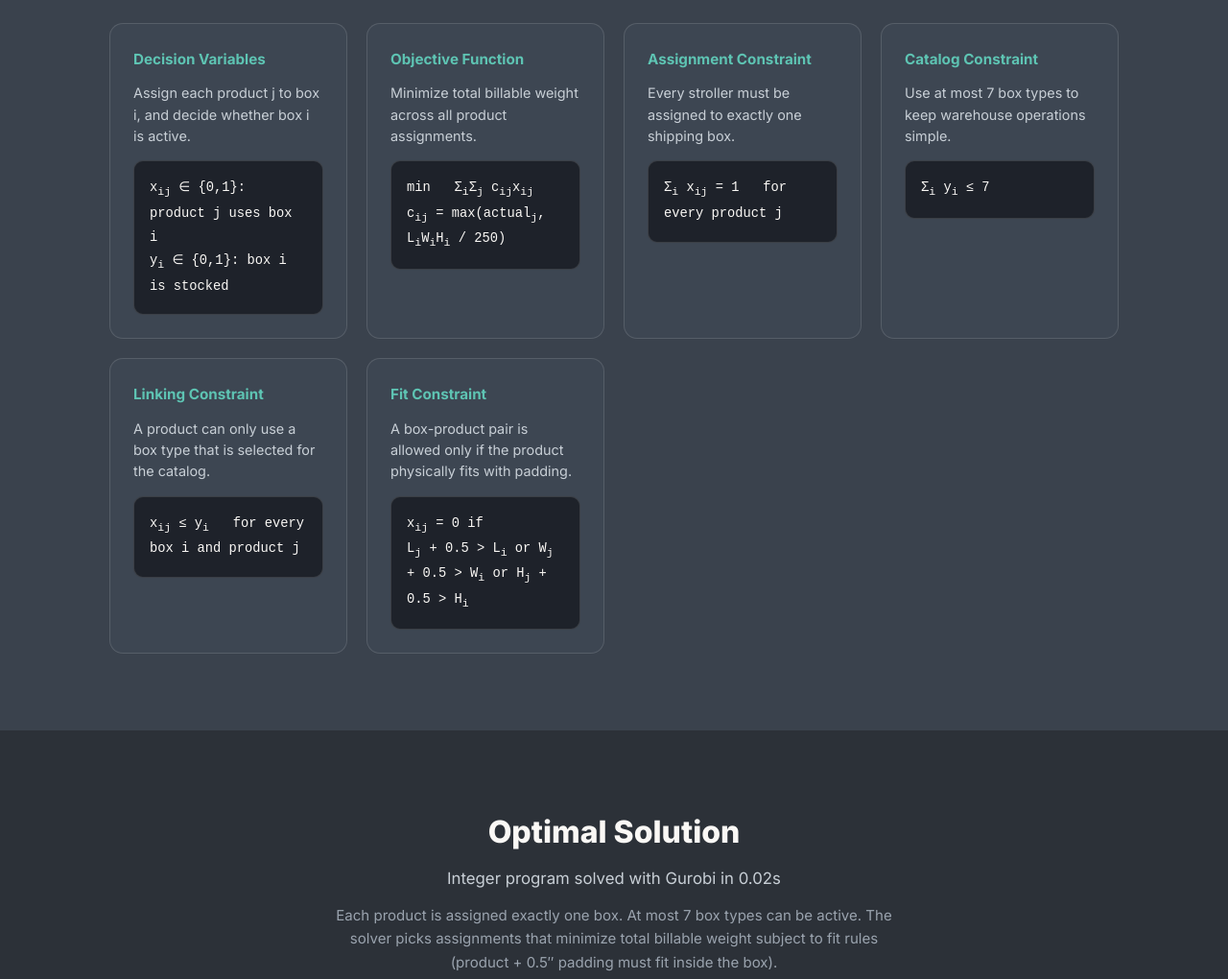
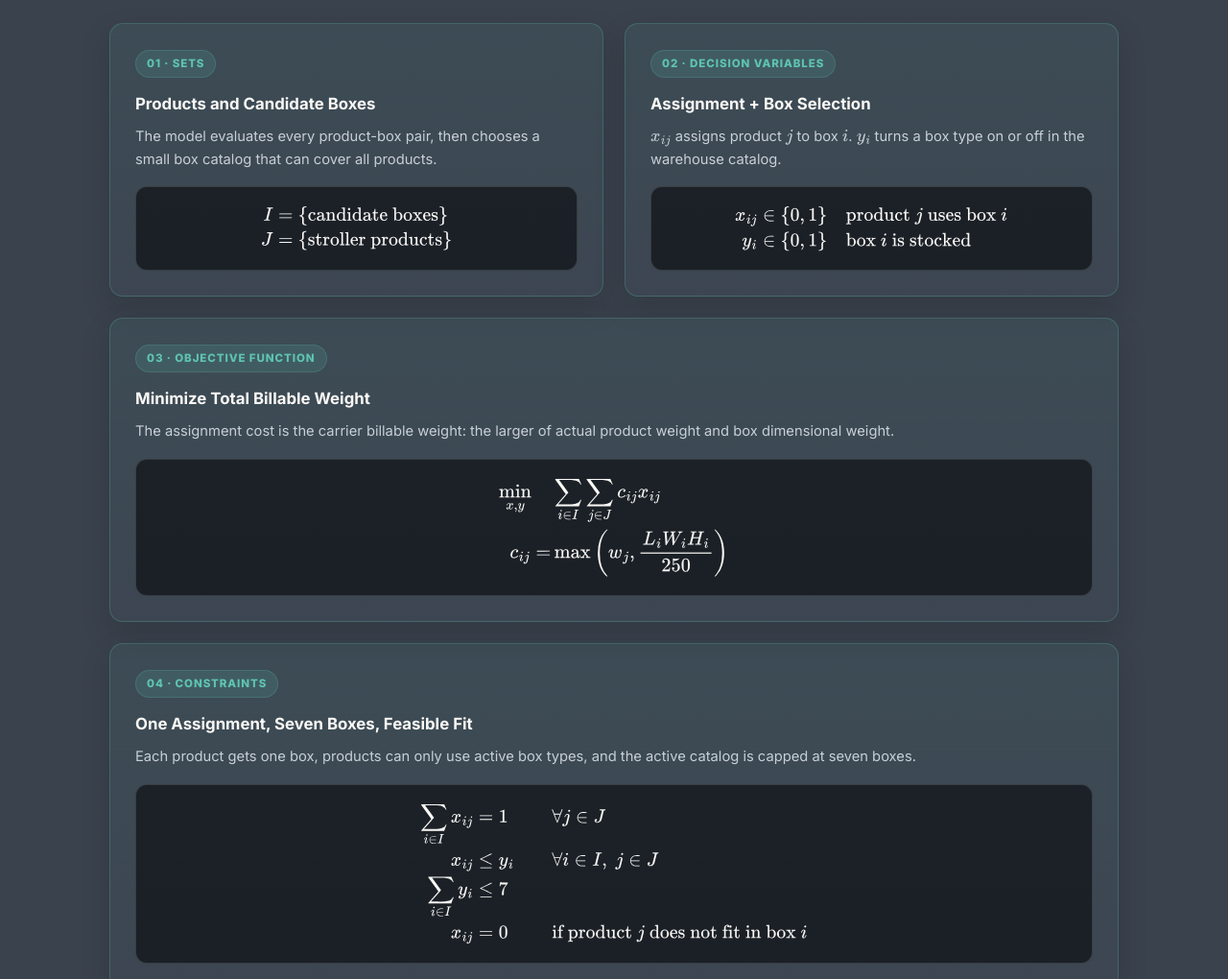
Before and after one commit to daniel-kang-vs/stroller-box-optimization, a plain HTML site: page docs/index.html in a window 1280 px wide. Shown: the part 2460-3480 px from the top of the page at 96% size. Drawn offline with nearby package versions, Linux system fonts and the light colour scheme.

Commit message:
Format optimization model with LaTeX panels.
Co-authored-by: Cursor <cursoragent@cursor.com>

```diff
--- a/docs/index.html
+++ b/docs/index.html
@@ -6,6 +6,13 @@
   <title>BabyShip Packaging Optimization</title>
   <link rel="stylesheet" href="style.css?v=4" />
   <link href="https://fonts.googleapis.com/css2?family=Inter:wght@400;500;600;700;800&display=swap" rel="stylesheet" />
+  <script>
+    window.MathJax = {
+      tex: { inlineMath: [['\\(', '\\)']], displayMath: [['\\[', '\\]']] },
+      svg: { fontCache: 'global' }
+    };
+  </script>
+  <script defer src="https://cdn.jsdelivr.net/npm/mathjax@3/es5/tex-svg.js"></script>
   <script src="https://cdn.jsdelivr.net/npm/chart.js@4.4.4/dist/chart.umd.min.js"></script>
 </head>
 <body>
@@ -87,52 +94,62 @@
       box catalog to <strong>7 box types</strong>.
     </p>
 
-    <div class="formulation-grid">
-      <article class="formula-card">
-        <h3>Decision Variables</h3>
-        <p class="formula-text">Assign each product j to box i, and decide whether box i is active.</p>
-        <div class="math-block">
-          x<sub>ij</sub> &in; {0,1}: product j uses box i<br/>
-          y<sub>i</sub> &in; {0,1}: box i is stocked
+    <div class="math-layout">
+      <article class="math-panel">
+        <span class="math-label">01 · Sets</span>
+        <h3>Products and Candidate Boxes</h3>
+        <p>The model evaluates every product-box pair, then chooses a small box catalog that can cover all products.</p>
+        <div class="math-display">
+          \[
+          \begin{aligned}
+          I &amp;= \{\text{candidate boxes}\} \\
+          J &amp;= \{\text{stroller products}\}
+          \end{aligned}
+          \]
         </div>
       </article>
 
-      <article class="formula-card">
-        <h3>Objective Function</h3>
-        <p class="formula-text">Minimize total billable weight across all product assignments.</p>
-        <div class="math-block">
-          min &nbsp; &Sigma;<sub>i</sub>&Sigma;<sub>j</sub>
-          c<sub>ij</sub>x<sub>ij</sub><br/>
-          c<sub>ij</sub> = max(actual<sub>j</sub>, L<sub>i</sub>W<sub>i</sub>H<sub>i</sub> / 250)
+      <article class="math-panel">
+        <span class="math-label">02 · Decision Variables</span>
+        <h3>Assignment + Box Selection</h3>
+        <p>\(x_{ij}\) assigns product \(j\) to box \(i\). \(y_i\) turns a box type on or off in the warehouse catalog.</p>
+        <div class="math-display">
+          \[
+          \begin{aligned}
+          x_{ij} &amp;\in \{0,1\} \quad \text{product } j \text{ uses box } i \\
+          y_i &amp;\in \{0,1\} \quad \text{box } i \text{ is stocked}
+          \end{aligned}
+          \]
         </div>
       </article>
 
-      <article class="formula-card">
-        <h3>Assignment Constraint</h3>
-        <p class="formula-text">Every stroller must be assigned to exactly one shipping box.</p>
-        <div class="math-block">&Sigma;<sub>i</sub> x<sub>ij</sub> = 1 &nbsp; for every product j</div>
+      <article class="math-panel math-panel-wide">
+        <span class="math-label">03 · Objective Function</span>
+        <h3>Minimize Total Billable Weight</h3>
+        <p>The assignment cost is the carrier billable weight: the larger of actual product weight and box dimensional weight.</p>
+        <div class="math-display math-display-large">
+          \[
+          \begin{aligned}
+          \min_{x,y} \quad &amp; \sum_{i \in I}\sum_{j \in J} c_{ij}x_{ij} \\
+          c_{ij} = &amp; \max\left(w_j,\frac{L_i W_i H_i}{250}\right)
+          \end{aligned}
+          \]
+        </div>
       </article>
 
-      <article class="formula-card">
-        <h3>Catalog Constraint</h3>
-        <p class="formula-text">Use at most 7 box types to keep warehouse operations simple.</p>
-        <div class="math-block">&Sigma;<sub>i</sub> y<sub>i</sub> &le; 7</div>
-      </article>
-
-      <article class="formula-card">
-        <h3>Linking Constraint</h3>
-        <p class="formula-text">A product can only use a box type that is selected for the catalog.</p>
-        <div class="math-block">x<sub>ij</sub> &le; y<sub>i</sub> &nbsp; for every box i and product j</div>
-      </article>
-
-      <article class="formula-card">
-        <h3>Fit Constraint</h3>
-        <p class="formula-text">A box-product pair is allowed only if the product physically fits with padding.</p>
-        <div class="math-block">
-          x<sub>ij</sub> = 0 if<br/>
-          L<sub>j</sub> + 0.5 &gt; L<sub>i</sub> or
-          W<sub>j</sub> + 0.5 &gt; W<sub>i</sub> or
-          H<sub>j</sub> + 0.5 &gt; H<sub>i</sub>
+      <article class="math-panel math-panel-wide">
+        <span class="math-label">04 · Constraints</span>
+        <h3>One Assignment, Seven Boxes, Feasible Fit</h3>
+        <p>Each product gets one box, products can only use active box types, and the active catalog is capped at seven boxes.</p>
+        <div class="math-display">
+          \[
+          \begin{aligned}
+          \sum_{i \in I} x_{ij} &amp;= 1 &amp;&amp; \forall j \in J \\
+          x_{ij} &amp;\le y_i &amp;&amp; \forall i \in I,\; j \in J \\
+          \sum_{i \in I} y_i &amp;\le 7 \\
+          x_{ij} &amp;= 0 &amp;&amp; \text{if product } j \text{ does not fit in box } i
+          \end{aligned}
+          \]
         </div>
       </article>
     </div>
--- a/docs/style.css
+++ b/docs/style.css
@@ -259,12 +259,27 @@ tr:hover td { background: rgba(94,196,179,0.06); }
 .formula p { color: var(--text-body); font-size: .92rem; margin-bottom: 6px; line-height: 1.65; }
 .formula p strong { color: var(--text); }
 .formula-note { font-style: italic; font-size: .82rem !important; opacity: .7; }
-.formula-text { color: var(--text-body); font-size: .9rem; line-height: 1.55; margin-bottom: 14px; }
-.math-block {
-  background: rgba(18,22,27,0.72); border: 1px solid var(--border); border-radius: 10px;
-  padding: 16px; color: var(--text); font-family: 'SF Mono', 'Fira Code', monospace;
-  font-size: .86rem; line-height: 1.8; overflow-x: auto;
+.math-layout { display: grid; grid-template-columns: repeat(2, minmax(0, 1fr)); gap: 22px; }
+.math-panel {
+  background: linear-gradient(180deg, rgba(94,196,179,0.08), rgba(61,70,82,0.96));
+  border: 1px solid rgba(94,196,179,0.24); border-radius: var(--radius);
+  padding: 26px; box-shadow: 0 12px 32px rgba(0,0,0,0.14);
 }
+.math-panel-wide { grid-column: 1 / -1; }
+.math-label {
+  display: inline-block; color: var(--accent); background: var(--tint-teal);
+  border: 1px solid rgba(94,196,179,0.2); border-radius: 999px;
+  padding: 4px 11px; font-size: .72rem; font-weight: 800;
+  letter-spacing: .08em; text-transform: uppercase; margin-bottom: 14px;
+}
+.math-panel h3 { color: var(--text); font-size: 1.05rem; margin-bottom: 8px; }
+.math-panel p { color: var(--text-body); font-size: .92rem; line-height: 1.6; margin-bottom: 16px; }
+.math-display {
+  background: rgba(18,22,27,0.78); border: 1px solid var(--border); border-radius: 12px;
+  padding: 20px 18px; color: var(--text); overflow-x: auto;
+}
+.math-display mjx-container { margin: 0 !important; }
+.math-display-large { font-size: 1.03rem; }
 
 .solver-stats { display: flex; gap: 20px; justify-content: center; flex-wrap: wrap; margin-top: 40px; }
 .solver-stat {
@@ -339,7 +354,7 @@ footer {
 @media (max-width: 768px) {
   .nav-links { display: none; }
   .chart-row { grid-template-columns: 1fr; }
-  .formulation-grid { grid-template-columns: 1fr; }
+  .formulation-grid, .math-layout { grid-template-columns: 1fr; }
 }
 @media (max-width: 520px) {
   .hero-stats { grid-template-columns: repeat(2, minmax(0, 1fr)); max-width: 320px; }
```
